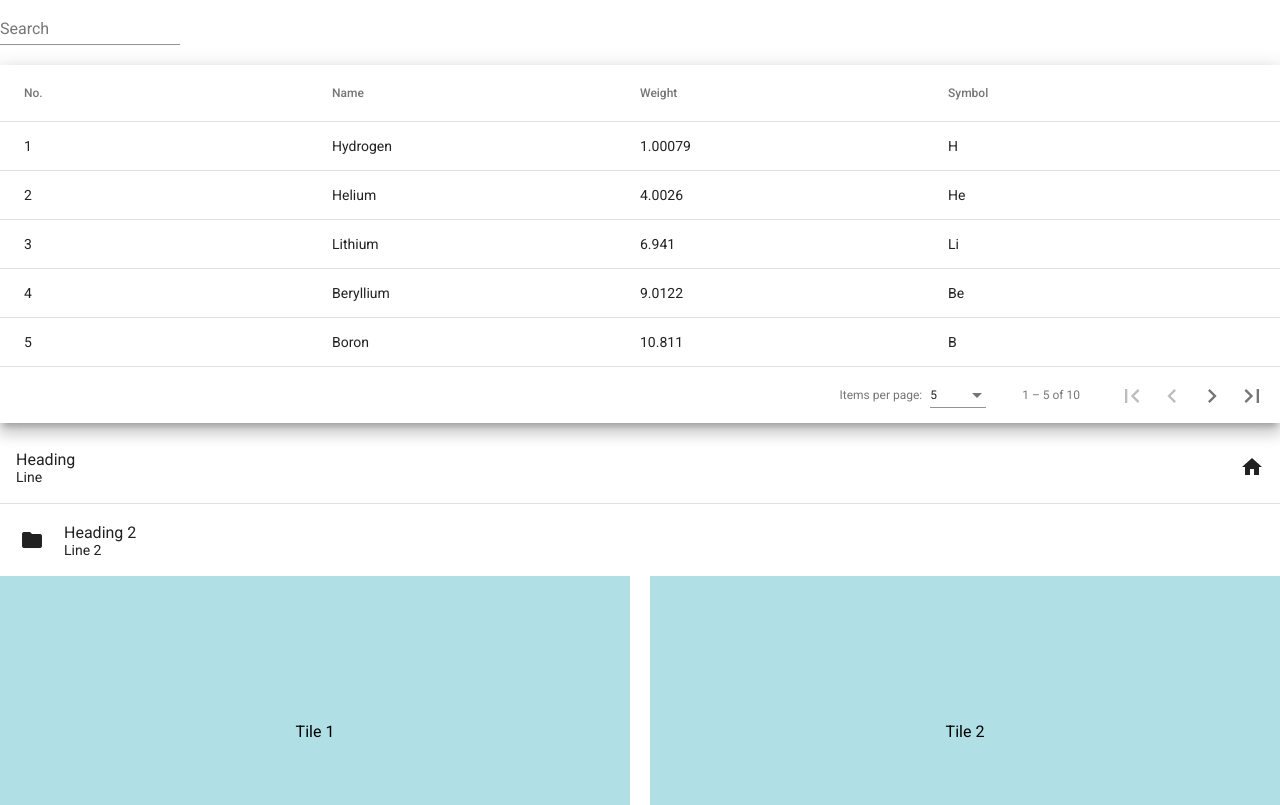
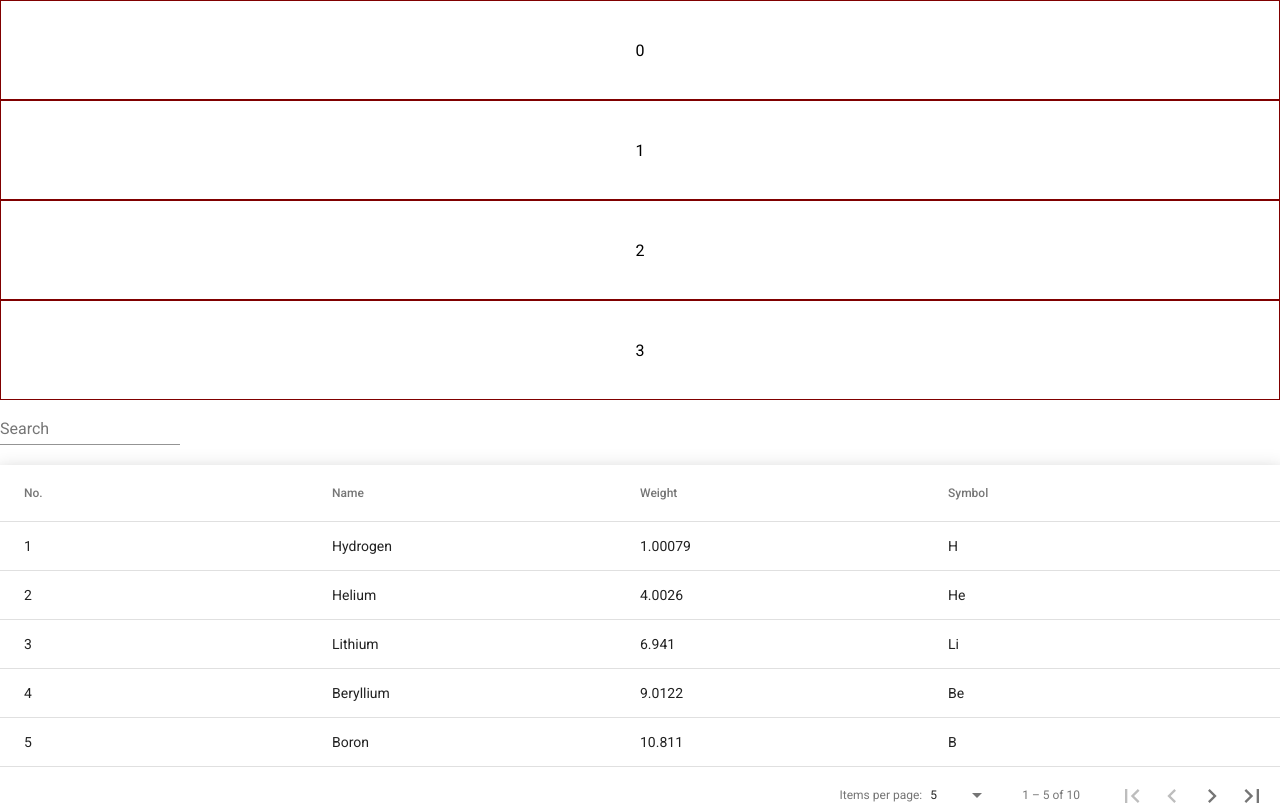
Before and after one commit to Ben-yon/angular--aterial-demo, an Angular app: page / in a window 1280 px wide. Shown: the top 805 px of the page. Built offline with nearby package versions, Linux system fonts and the light colour scheme.

Commit message:
virtual scrolling

```diff
--- a/src/app/app.component.html
+++ b/src/app/app.component.html
@@ -1,3 +1,10 @@
+<cdk-virtual-scroll-viewport itemSize="100" class="container">
+  <div *cdkVirtualFor="let number of numbers" class="number">
+    {{ number}}
+  </div>
+</cdk-virtual-scroll-viewport>
+
+
 <!-- <mat-toolbar color="primary" class="navbar">
   <div><span>Codeinnova</span></div>
   <div>
--- a/src/app/app.component.scss
+++ b/src/app/app.component.scss
@@ -31,3 +31,15 @@
 mat-grid-tile{
   background-color: powderblue;
 }
+
+.number{
+  display: flex;
+  justify-content: center;
+  align-items: center;
+  border: 1px solid maroon;
+  box-sizing: border-box;
+  height: 100px;
+}
+.container{
+  height: 400px;
+ }
--- a/src/app/app.component.ts
+++ b/src/app/app.component.ts
@@ -16,7 +16,12 @@
   styleUrls: ['./app.component.scss']
 })
 export class AppComponent implements OnInit, AfterViewInit{
-  constructor(private snackBar: MatSnackBar, public dialog: MatDialog){}
+  numbers: Number[] = [];
+  constructor(private snackBar: MatSnackBar, public dialog: MatDialog){
+    for(let i=0; i <= 1000; i++){
+      this.numbers.push(i);
+    }
+  }
 
   title = 'angular-material-demo';
   notification = 0;
--- a/src/app/app.module.ts
+++ b/src/app/app.module.ts
@@ -7,7 +7,7 @@
 import { BrowserAnimationsModule } from '@angular/platform-browser/animations';
 import { MaterialModule } from './material/material.module';
 import { DialogExampleComponent } from './dialog-example/dialog-example.component';
-
+import { ScrollingModule } from '@angular/cdk/scrolling';
 
 @NgModule({
   declarations: [
@@ -23,6 +23,7 @@
     MaterialModule,
     FormsModule,
     ReactiveFormsModule,
+    ScrollingModule
   ],
   providers: [],
   bootstrap: [AppComponent]
```
